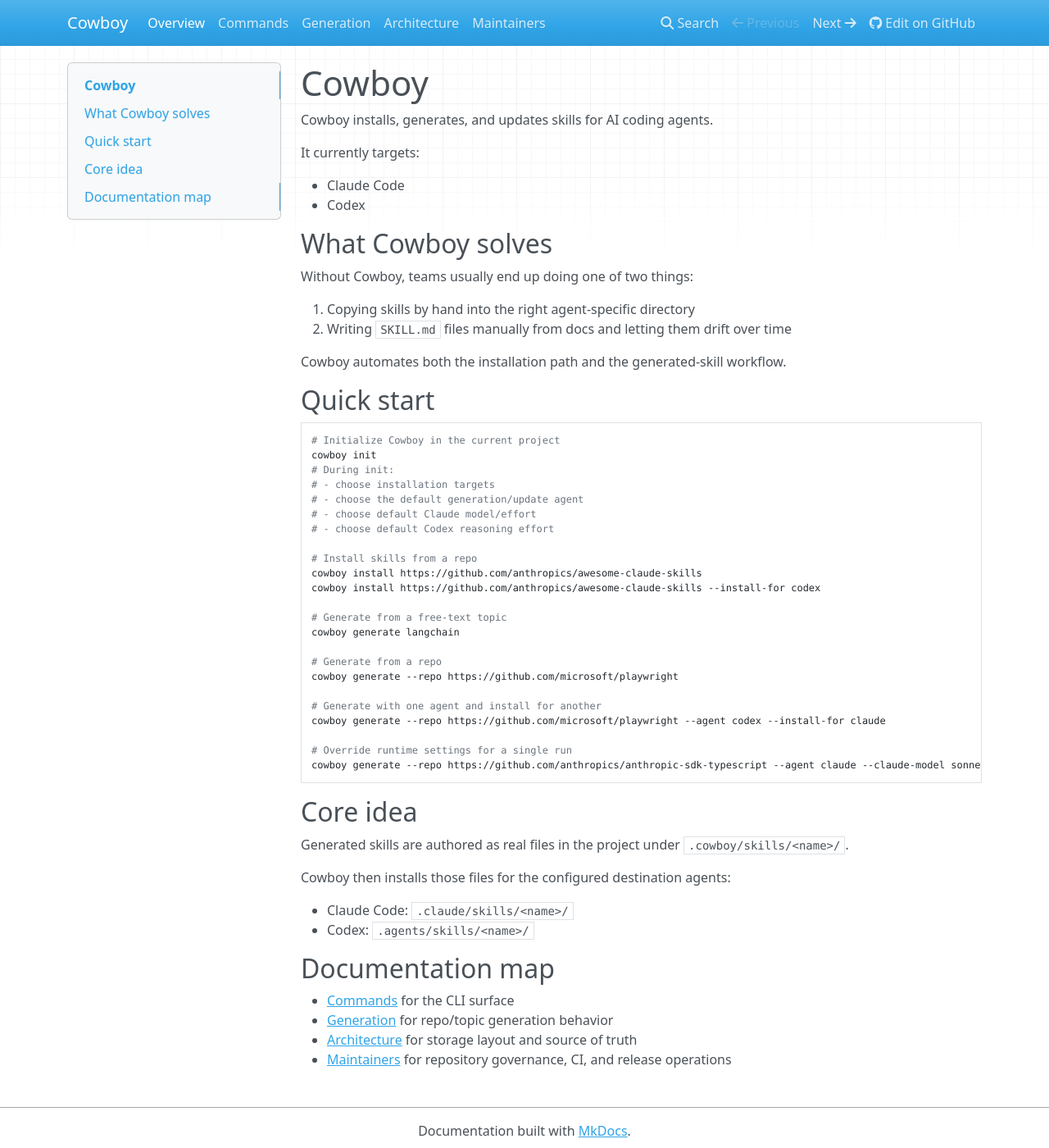
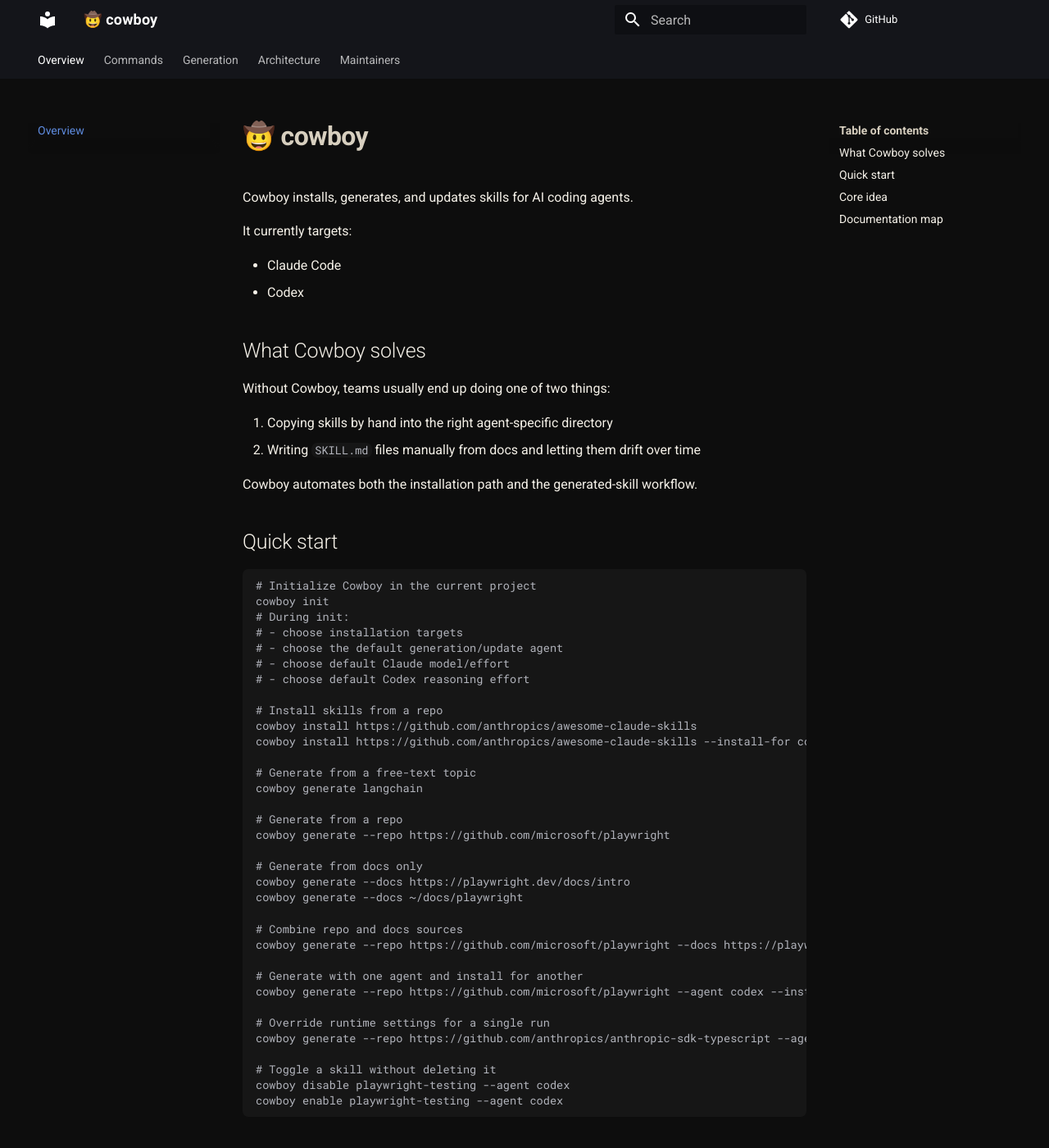
Before and after one commit to oneprompteu/cowboy, an MkDocs documentation site: the page built from docs/index.md, in a window 1280 px wide and 1400 px high. Shown: the whole window at 82% size. Built offline with MkDocs 1.6.1 and Material for MkDocs 9.7.7, drawn with Linux system fonts in a browser that asks for light colours; nearby versions of some CDN libraries; comment, search, counter and statistics services are not loaded; some of the changed text lies outside the part shown.

Commit message:
docs updated

````diff
--- a/docs/index.md
+++ b/docs/index.md
@@ -1,4 +1,4 @@
-# Cowboy
+# 🤠 cowboy
 
 Cowboy installs, generates, and updates skills for AI coding agents.
 
@@ -37,25 +37,40 @@ cowboy generate langchain
 # Generate from a repo
 cowboy generate --repo https://github.com/microsoft/playwright
 
+# Generate from docs only
+cowboy generate --docs https://playwright.dev/docs/intro
+cowboy generate --docs ~/docs/playwright
+
+# Combine repo and docs sources
+cowboy generate --repo https://github.com/microsoft/playwright --docs https://playwright.dev/docs/intro
+
 # Generate with one agent and install for another
 cowboy generate --repo https://github.com/microsoft/playwright --agent codex --install-for claude
 
 # Override runtime settings for a single run
 cowboy generate --repo https://github.com/anthropics/anthropic-sdk-typescript --agent claude --claude-model sonnet --effort max
+
+# Toggle a skill without deleting it
+cowboy disable playwright-testing --agent codex
+cowboy enable playwright-testing --agent codex
 ```
 
 ## Core idea
 
-Generated skills are authored as real files in the project under `.cowboy/skills/<name>/`.
+Cowboy keeps a canonical project-local copy of each skill under `.cowboy/skills/<name>/`.
+
+Generated skills are authored there and then installed for the configured agents.
 
 Cowboy then installs those files for the configured destination agents:
 
 - Claude Code: `.claude/skills/<name>/`
 - Codex: `.agents/skills/<name>/`
 
+This lets Cowboy support cross-agent installs, updates, and per-agent enable/disable without duplicating the package definition.
+
 ## Documentation map
 
 - [Commands](commands.md) for the CLI surface
-- [Generation](generation.md) for repo/topic generation behavior
+- [Generation](generation.md) for repo, docs, and topic generation behavior
 - [Architecture](architecture.md) for storage layout and source of truth
 - [Maintainers](maintainers.md) for repository governance, CI, and release operations
--- /dev/null
+++ b/docs/stylesheets/extra.css
@@ -0,0 +1,29 @@
+:root {
+  --md-primary-fg-color: #111111;
+  --md-primary-fg-color--light: #1c1c1c;
+  --md-primary-fg-color--dark: #000000;
+  --md-accent-fg-color: #ffbf47;
+}
+
+[data-md-color-scheme="slate"] {
+  --md-default-bg-color: #0d0d0d;
+  --md-default-fg-color: #f5f1e8;
+  --md-default-fg-color--light: #d7cfbf;
+  --md-default-fg-color--lighter: #b9b19f;
+  --md-code-bg-color: #161616;
+  --md-typeset-a-color: #ffbf47;
+}
+
+.md-header__title {
+  font-weight: 800;
+  letter-spacing: 0.01em;
+}
+
+.md-typeset h1 {
+  font-weight: 800;
+  letter-spacing: -0.02em;
+}
+
+.md-typeset code {
+  border-radius: 0.35rem;
+}
--- a/mkdocs.yml
+++ b/mkdocs.yml
@@ -1,10 +1,17 @@
-site_name: Cowboy
+site_name: "🤠 cowboy"
 site_description: Install, generate, and update AI coding agent skills.
 repo_url: https://github.com/oneprompteu/cowboy
 docs_dir: docs
 site_dir: site
 theme:
-  name: mkdocs
+  name: material
+  palette:
+    scheme: slate
+    primary: black
+    accent: amber
+  features:
+    - navigation.tabs
+    - navigation.top
 nav:
   - Overview: index.md
   - Commands: commands.md
@@ -14,3 +21,5 @@ nav:
 markdown_extensions:
   - tables
   - fenced_code
+extra_css:
+  - stylesheets/extra.css
--- a/package.json
+++ b/package.json
@@ -12,10 +12,11 @@
     "LICENSE"
   ],
   "scripts": {
-    "build": "tsc && cp -r src/skills dist/skills",
+    "build": "rm -rf dist && tsc && cp -r src/skills dist/skills",
     "dev": "tsc --watch",
     "test": "vitest run",
-    "test:watch": "vitest"
+    "test:watch": "vitest",
+    "prepublishOnly": "npm run test && npm run build"
   },
   "repository": {
     "type": "git",
--- a/requirements-docs.txt
+++ b/requirements-docs.txt
@@ -1 +1,2 @@
 mkdocs==1.6.1
+mkdocs-material==9.7.1
````
Also changed, not shown: README.md (+14 -9 lines), docs/architecture.md (+17 -3 lines), docs/commands.md (+49 -1 lines), docs/generation.md (+64 -17 lines), 2 other files.
